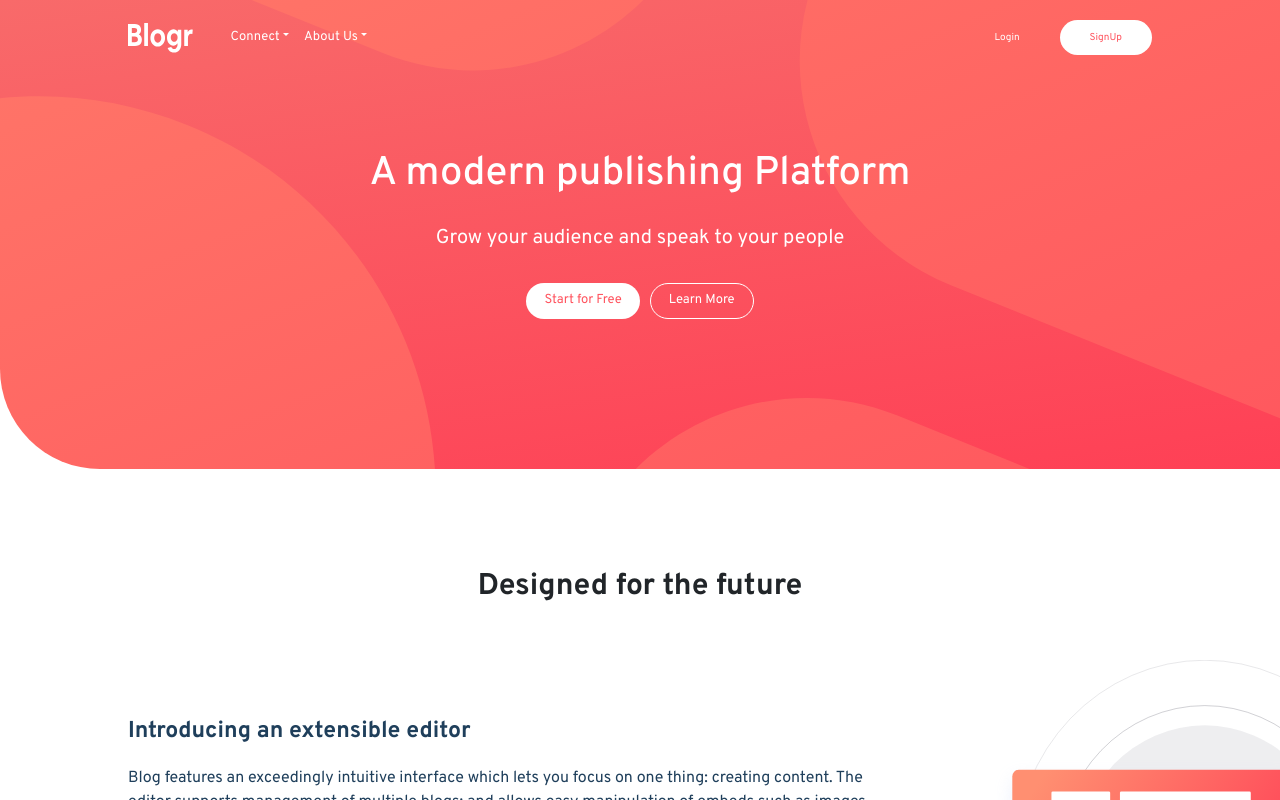
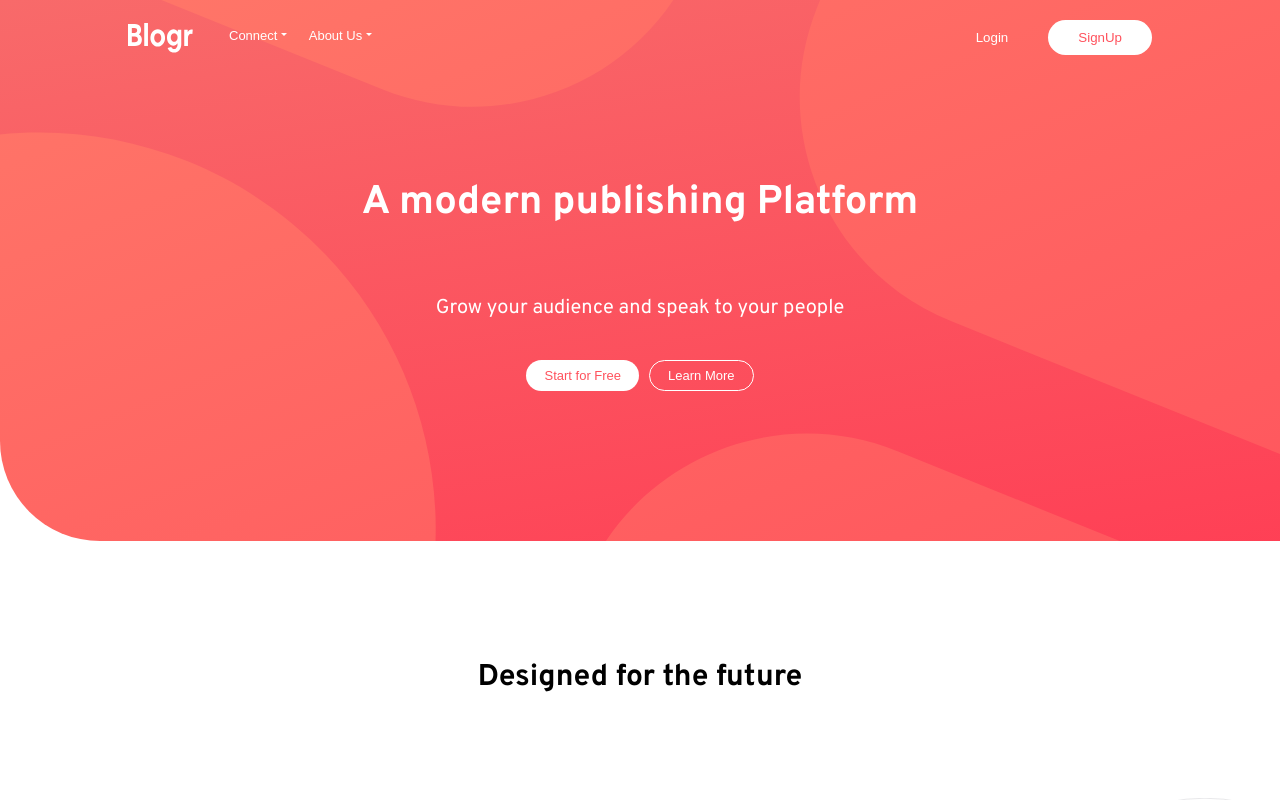
Before and after one commit to marktlinn/Blogr, a Next.js app: page / in a window 1280 px wide. Built offline with nearby package versions, Linux system fonts and the light colour scheme.

Commit message:
added & refactor Added sass styling, altered bootstrap stylings

```diff
--- a/next.config.js
+++ b/next.config.js
@@ -4,4 +4,11 @@ const nextConfig = {
   swcMinify: true,
 }
 
+const path = require('path')
+
+module.exports = {
+  sassOptions: {
+    includePaths: [path.join(__dirname, 'styles')],
+  },
+}
 module.exports = nextConfig
--- a/package.json
+++ b/package.json
@@ -21,9 +21,13 @@
     "eslint": "8.27.0",
     "eslint-config-next": "13.0.3",
     "next": "13.0.3",
+    "node-sass": "^7.0.3",
     "react": "18.2.0",
     "react-bootstrap": "^2.6.0",
     "react-dom": "18.2.0",
     "typescript": "4.9.3"
+  },
+  "devDependencies": {
+    "sass": "^1.56.1"
   }
 }
--- a/pages/_app.tsx
+++ b/pages/_app.tsx
@@ -1,7 +1,7 @@
 import type { AppProps } from 'next/app'
 import { useEffect } from 'react'
-import 'bootstrap/dist/css/bootstrap.min.css'
-import "../styles/globals.css"
+import "../styles/globals.scss"
+
 import { Overpass } from "@next/font/google"
 import { config } from '@fortawesome/fontawesome-svg-core'
 import '@fortawesome/fontawesome-svg-core/styles.css'
--- a/styles/Accordion.module.css
+++ b/styles/Accordion.module.css
@@ -1,29 +1,29 @@
 .lists{
-    display: flex !important;
-    flex-direction:column !important;
-    gap: .5rem !important;
-    font-size: 1.5rem !important;
-    align-items: center !important;
-    justify-content: center !important;
-    margin: auto !important;
-    padding: 1rem 4rem !important;
-    text-decoration: none !important;
-    color: #000 !important;
+    display: flex;
+    flex-direction:column;
+    gap: .5rem;
+    font-size: 1.5rem;
+    align-items: center;
+    justify-content: center;
+    margin: auto;
+    padding: 1rem 4rem;
+    text-decoration: none;
+    color: #000;
 }
 
 .lists>:hover{
-    color: #000 !important;
-    font-weight: 700 !important;
+    color: #000;
+    font-weight: 700;
 }
 
 .btn_sect{
-    display: flex !important;
-    flex-direction: column !important;
-    align-items: center !important;
-    justify-content: center !important;
+    display: flex;
+    flex-direction: column;
+    align-items: center;
+    justify-content: center;
     gap: 1rem;
-    font-size: 1.4rem !important;
-    font-weight: 700 !important;
+    font-size: 1.4rem;
+    font-weight: 700;
     padding: 1rem;
 }
 
--- a/styles/Banner.module.css
+++ b/styles/Banner.module.css
@@ -27,6 +27,7 @@
     font-size: 4rem;
     font-weight: 700;
     padding-bottom: 1rem;
+    line-height: 4rem;
 }
 
 .underText{
--- a/styles/Footer.module.css
+++ b/styles/Footer.module.css
@@ -49,8 +49,8 @@
 .profileTags{
     position: absolute;
     display: flex;
-    align-items: flex-start;
-    justify-content: flex-end;
+    align-items: center;
+    justify-content: center;
     bottom: 4px;
     gap: 1rem;
     color: var(--footer-text)
@@ -58,10 +58,12 @@
 .profileTags>*{
     color: var(--footer-text)
 }
-
+.profileTags>*:hover{
+    color: hsl(240, 7%, 86%)
+}
 .nameTag{
     position: relative;
-    bottom: -5px;
+    top: -2px;
 }
 
 @media screen and (min-width: 650px){
--- a/styles/Landing.module.css
+++ b/styles/Landing.module.css
@@ -15,6 +15,7 @@
   color: #fff;
   font-size: 4rem;
   text-align: center;
+  line-height: 4rem;
 }
 
 .pText{
--- a/styles/Nav.module.css
+++ b/styles/Nav.module.css
@@ -8,6 +8,7 @@
     background-color: transparent;
     border: none;
     font-size: 1.3rem;
+    color: #fff;
 }
 
 .dropItem{
@@ -32,6 +33,7 @@
 @media screen and (min-width: 600px){
     .drop_menus{
         display: flex;
+        gap: 1rem;
     }
 }
 
--- a/styles/globals.css
+++ b/styles/globals.scss
@@ -1,5 +1,5 @@
 @import url('https://fonts.googleapis.com/css2?family=Ubuntu:wght@400;500;700&display=swap');
-
+@import "./styles.scss";
 
 :root {
   /* vars */
@@ -25,7 +25,7 @@
   box-sizing: border-box;
 }
   a {
-  color: inherit;
+  color: black;
   text-decoration: none;
 }
 
@@ -51,51 +51,48 @@ nav{
 
 /* global Boostrap CSS rules: */
 
-.dropdown-menu{
-  border: none !important;
-}
-
 .accordion-button {
-  font-size: 1.6rem !important;
-  margin: auto !important;
-  border: none !important;
-  display: flex !important;
-  gap:1rem !important;
+  font-size: 1.6rem;
+  margin: auto;
+  border: none;
+  display: flex;
+  gap:1rem;
 }
 .accordion-item {
-  border: none !important;
-  display: flex !important;
-  align-items: center !important;
-  /* justify-content: center; */
-  flex-direction: column !important;
+  border: none;
+  display: flex;
+  align-items: center;
+  justify-content: center;
+  flex-direction: column;
 }
 .accordion-collapse{
-  width: 80% !important;
-  background-color: rgb(244, 238, 238) !important;
-  border-radius: 1rem !important;
+  background-color: rgb(244, 238, 238);
+  border-radius: 1rem;
 }
 
 .accordion-button:focus {
-  background-color: transparent !important;
-  outline: none !important;
-  color: var(--body-copy) !important;
-  box-shadow: none !important;
+  background-color: transparent;
+  outline: none;
+  color: var(--body-copy);
+  box-shadow: none;
 }
 
 .accordion-button:active {
-  background-color: transparent !important;
-  outline: none !important;
-  border: none !important;
+  background-color: transparent;
+  outline: none;
+  border: none;
 }
 
 .accordion-button::after {
-    background-image: url(../public/icon-arrow-dark.svg) !important;
-    padding: 0 !important;
+    position: relative;
+    bottom: -4px;
+    background-image: url("../public/icon-arrow-dark.svg");
+    padding: 0;
 }
 
 .accordion-button:not(.collapsed)::after {
-  transform: rotate(-180deg) !important;
-  position: relative !important;
-  bottom: 3px !important;
-  background-image: url(../public/icon-arrow-dark.svg) !important;
+  transform: rotate(-180deg);
+  position: relative;
+  bottom: 2px;
+  background-image: url("../public/icon-arrow-dark.svg");
 }
--- /dev/null
+++ b/styles/styles.scss
@@ -0,0 +1,12 @@
+$accordion-border-color: transparent;
+$dropdown-border-color: transparent;
+$dropdown-color: #fff;
+$dropdown-link-color: #000;
+$dropdown-border-width: 0;
+
+@import "../node_modules/bootstrap/scss/functions";
+@import "../node_modules/bootstrap/scss/variables";
+@import "../node_modules/bootstrap/scss/mixins";
+@import '/node_modules/bootstrap/scss/accordion';
+@import '/node_modules/bootstrap/scss/dropdown';
+@import '/node_modules/bootstrap/scss/transitions';
```
Also changed, not shown: 1 other file (tests, documents, lock files or other folders).
